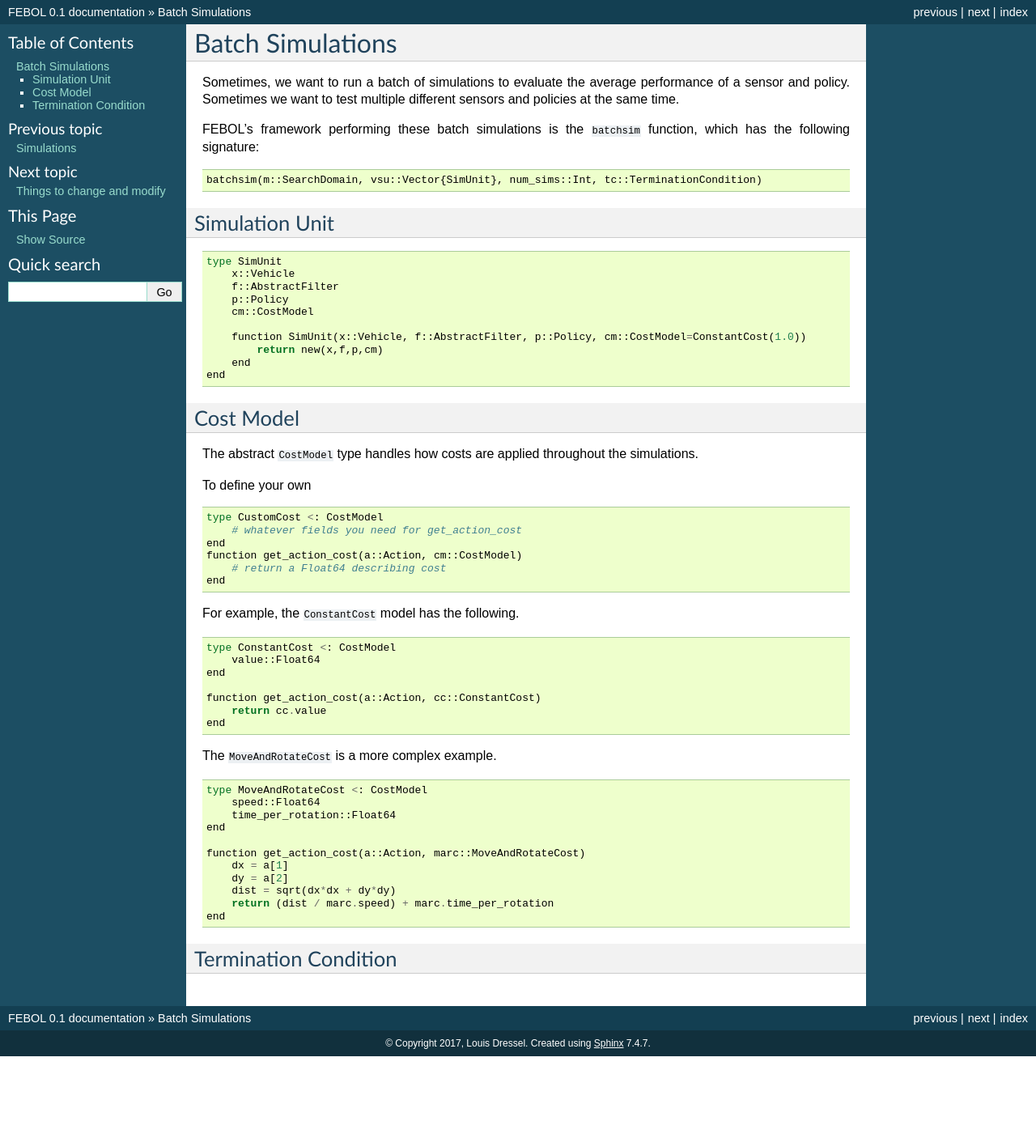
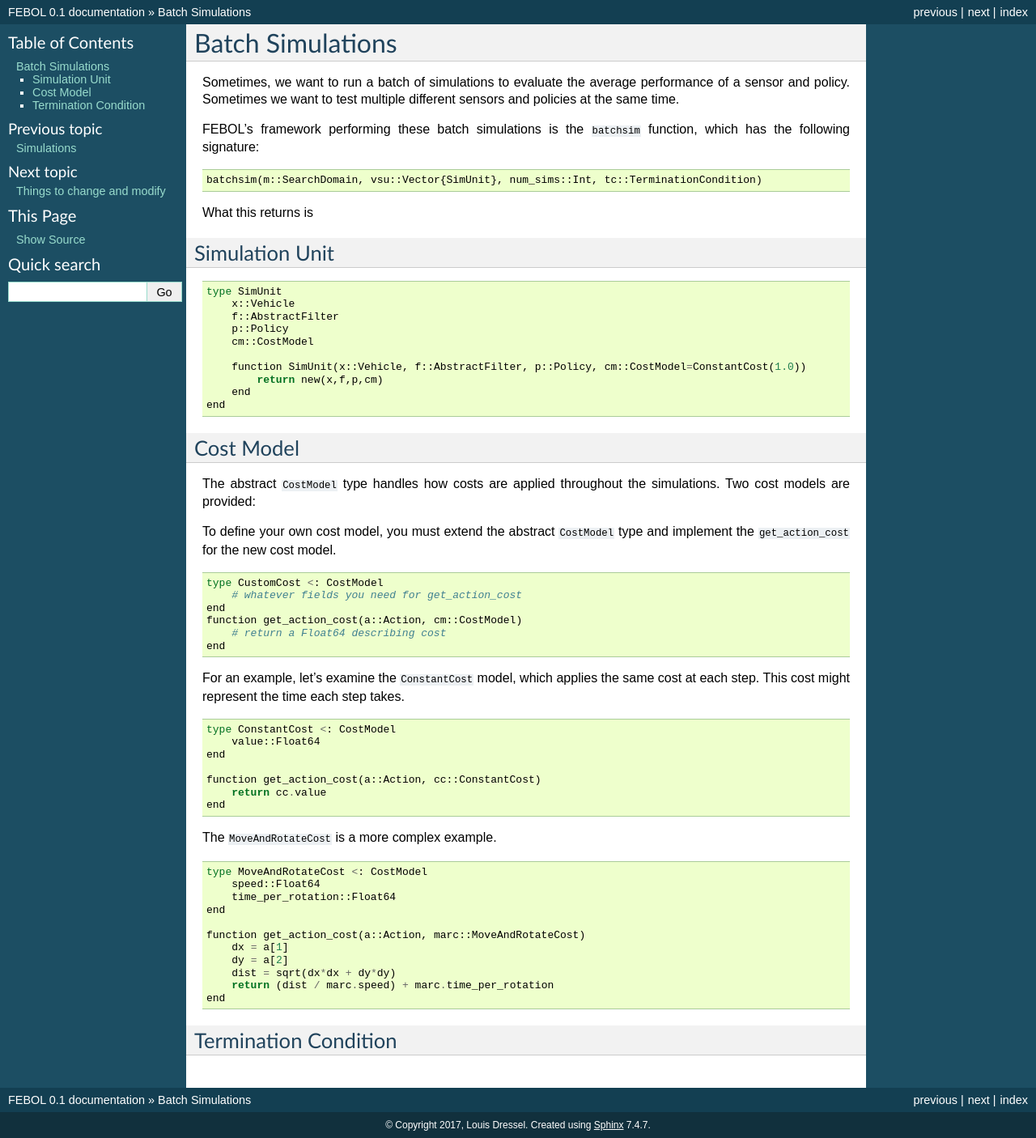
Before and after one commit to cdrckrgt/FEBOL.jl, a Sphinx documentation site: the page built from docs/batchsim.rst, in a window 1280 px wide. Shown: the whole page at 81% size. Built offline with Sphinx 7.4.7, drawn with Linux system fonts in a browser that asks for light colours; before the commit the page ends 1305 px from its top, so only the background shows below that.

Commit message:
better batchsim documentation

```diff
--- a/docs/batchsim.rst
+++ b/docs/batchsim.rst
@@ -10,6 +10,7 @@ FEBOL's framework performing these batch simulations is the :code:`batchsim` fun
 
     batchsim(m::SearchDomain, vsu::Vector{SimUnit}, num_sims::Int, tc::TerminationCondition)
 
+What this returns is
 
 Simulation Unit
 ==================
@@ -30,8 +31,9 @@ Simulation Unit
 Cost Model
 ==============
 The abstract :code:`CostModel` type handles how costs are applied throughout the simulations.
+Two cost models are provided:
 
-To define your own
+To define your own cost model, you must extend the abstract :code:`CostModel` type and implement the :code:`get_action_cost` for the new cost model.
 ::
 
     type CustomCost <: CostModel
@@ -41,7 +43,8 @@ To define your own
         # return a Float64 describing cost
     end
 
-For example, the :code:`ConstantCost` model has the following.
+For an example, let's examine the :code:`ConstantCost` model, which applies the same cost at each step.
+This cost might represent the time each step takes.
 ::
 
     type ConstantCost <: CostModel
```
